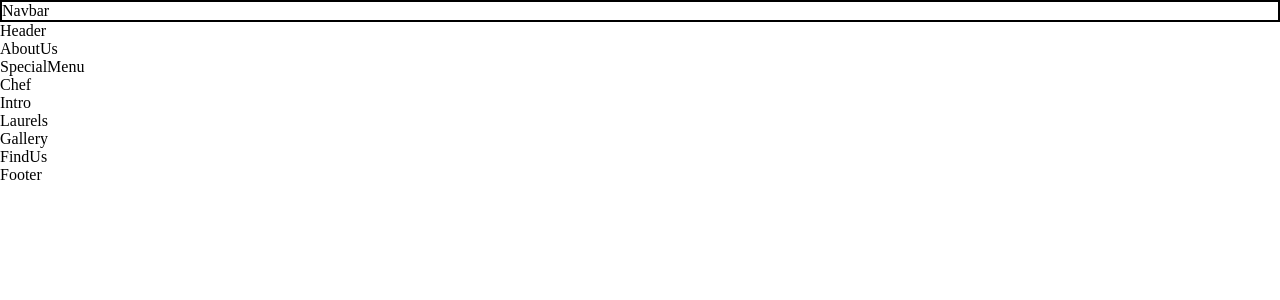
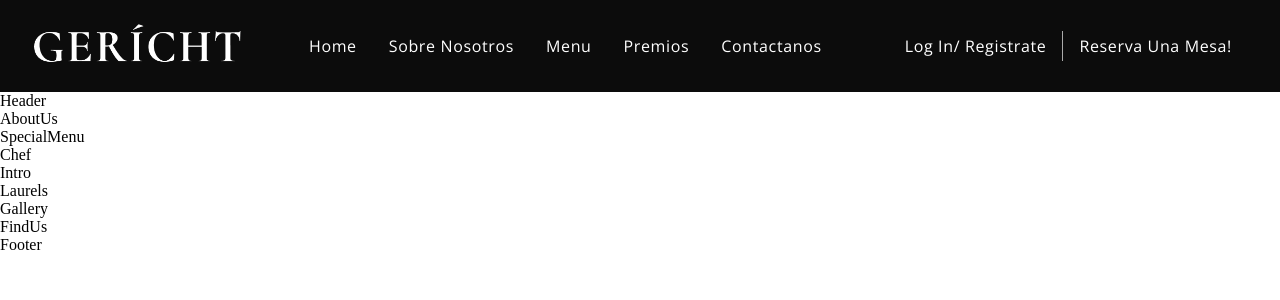
Before and after one commit to madelacerda/proyecto-4-udd, a React (Create React App) app: page / in a window 1280 px wide. Shown: the top 300 px of the page. Built offline with nearby package versions, Linux system fonts and the light colour scheme; the HTML template or start-up script is replaced by a standard one; a web font is replaced by a local one.

Commit message:
creando el navbar

```diff
--- a/src/components/Navbar/Navbar.css
+++ b/src/components/Navbar/Navbar.css
@@ -1,5 +1,134 @@
-.app__navbar{
+.app__navbar {
+  width: 100%;
+  display: flex;
+  justify-content: space-between;
+  align-items: center;
+  background: var(--color-black);
+
+  padding: 1rem 2rem;
+}
+
+.app__navbar-logo {
+  display: flex;
+  justify-content: flex-start;
+  align-items: center;
+}
+
+.app__navbar-logo img {
+  width: 150px;
+}
+
+.app__navbar-links {
+  flex: 1;
+  display: flex;
+  justify-content: center;
+  align-items: center;
+  list-style: none;
+}
+
+.app__navbar-links li {
+  margin: 0 1rem;
+  cursor: pointer;
+}
+
+.app__navbar-links li:hover {
+  color: var(--color-grey);
+}
+
+.app__navbar-login {
+  display: flex;
+  justify-content: flex-end;
+  align-items: center;
+}
+
+.app__navbar-login a {
+  margin: 0 1rem;
+  text-decoration: none;
+  transition: 0.5s ease;
+}
+
+.app__navbar-login a:hover {
+  border-bottom: 1px solid var(--color-golden);
+}
+
+.app__navbar-login div {
+  width: 1px;
+  height: 30px;
+  background-color: var(--color-grey);
+}
+
+.app__navbar-smallscreen{
+    display: none;
+}
+
+.app__navbar-smallscreen_overlay{
+    position: fixed;
+    top: 0;
+    left: 0;
     width: 100%;
-    display: flex;
-    border: 2px solid black;
+    height: 100vh;
+    background: var(--color-black);
+    transition: 0.5s ease;
+    flex-direction: column;
+    z-index: 5;
 }
+
+
+.app__navbar-smallscreen_overlay .overlay__close {
+    font-size: 27px;
+    color: var(--color-golden);
+    cursor: pointer;
+    position: absolute;
+    top: 20px;
+    right: 20px;
+}
+
+.app__navbar-smallscreen_links{
+    list-style: none;
+}
+
+.app__navbar-smallscreen_links li{
+    margin: 2rem;
+    cursor: pointer;
+    color: var(--color-golden);
+    font-size: 2rem;
+    text-align: center;
+    font-family: var(--font-base);
+}
+
+.app__navbar-smallscreen_links li:hover{
+    color: var(--color-white);
+}
+
+@media screen and (max-width: 2000px){
+    .app__navbar-logo img{
+        width: 210px;
+    }
+}
+
+
+@media screen and (max-width: 1150px){
+    .app__navbar-links{
+        display: none;
+    }
+
+    .app__navbar-smallscreen{
+        display: flex;
+    }
+}
+
+
+@media screen and (max-width: 650px){
+    .app__navbar{
+        padding: 1rem;
+
+    }
+
+    .app__navbar-login{
+        display: none;
+    }
+
+    .app__navbar-logo img{
+        width: 210px;
+    }
+}
--- a/src/components/Navbar/Navbar.jsx
+++ b/src/components/Navbar/Navbar.jsx
@@ -1,14 +1,80 @@
-import React from 'react';
-import { GiHamburgerMenu} from 'react-icons/gi';
-import {MdOutlineRestaurantMenu} from 'react-icons/md';
-import images from '../../constants/images';
+import React, { useState } from "react";
+import { GiHamburgerMenu } from "react-icons/gi";
+import { MdOutlineRestaurantMenu } from "react-icons/md";
+import images from "../../constants/images";
 
-import './Navbar.css';
+import "./Navbar.css";
 
-const Navbar = () => (
-  <nav className='app__navbar'>
-    Navbar
-  </nav>
-);
+const Navbar = () => {
+  const [toggleMenu, setToggleMenu] = useState(false);
+
+  return (
+    <nav className="app__navbar">
+      <div className="app__navbar-logo">
+        <img src={images.gericht} alt="logo de la app" />
+      </div>
+      <ul className="app__navbar-links">
+        <li className="p__opensans">
+          <a href="#home">Home</a>
+        </li>
+        <li className="p__opensans">
+          <a href="#home">Sobre Nosotros</a>
+        </li>
+        <li className="p__opensans">
+          <a href="#home">Menu</a>
+        </li>
+        <li className="p__opensans">
+          <a href="#home">Premios</a>
+        </li>
+        <li className="p__opensans">
+          <a href="#home">Contactanos</a>
+        </li>
+      </ul>
+      <div className="app__navbar-login">
+        <a href="#login" className="p__opensans">
+          Log In/ Registrate
+        </a>
+        <div />
+        <a href="/" className="p__opensans">
+          Reserva una Mesa!
+        </a>
+      </div>
+      <div className="app__navbar-smallscreen">
+        <GiHamburgerMenu
+          color="#fff"
+          fontSize={27}
+          onClick={() => setToggleMenu(true)}
+        />
+
+        {toggleMenu && (
+          <div className="app__navbar-smallscreen_overlay flex__center slide-bottom">
+            <MdOutlineRestaurantMenu
+              fontSize={27}
+              className="overlay__close"
+              onClick={() => setToggleMenu(false)}
+            />
+            <ul className="app__navbar-smallscreen_links">
+              <li className="p__opensans">
+                <a href="#home">Home</a>
+              </li>
+              <li className="p__opensans">
+                <a href="#home">Sobre Nosotros</a>
+              </li>
+              <li className="p__opensans">
+                <a href="#home">Menu</a>
+              </li>
+              <li className="p__opensans">
+                <a href="#home">Premios</a>
+              </li>
+              <li className="p__opensans">
+                <a href="#home">Contactanos</a>
+              </li>
+            </ul>
+          </div>
+        )}
+      </div>
+    </nav>
+  );
+};
 
 export default Navbar;
```
